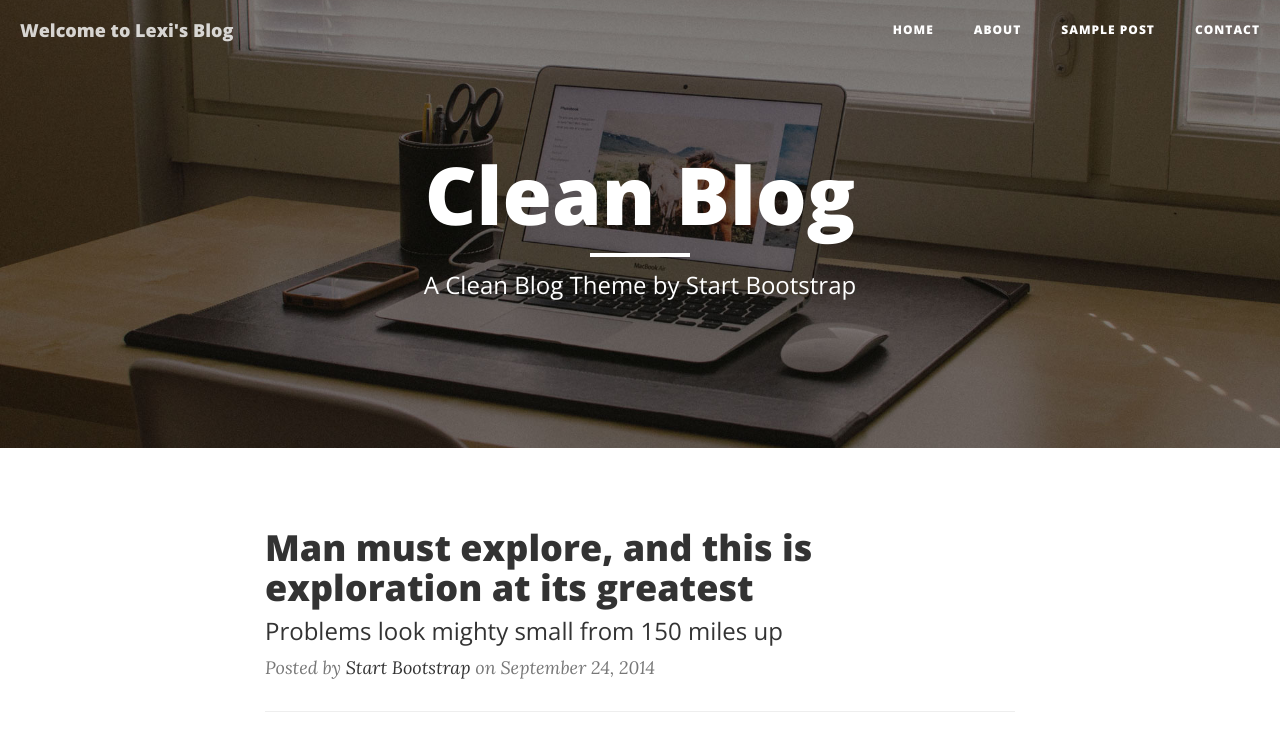
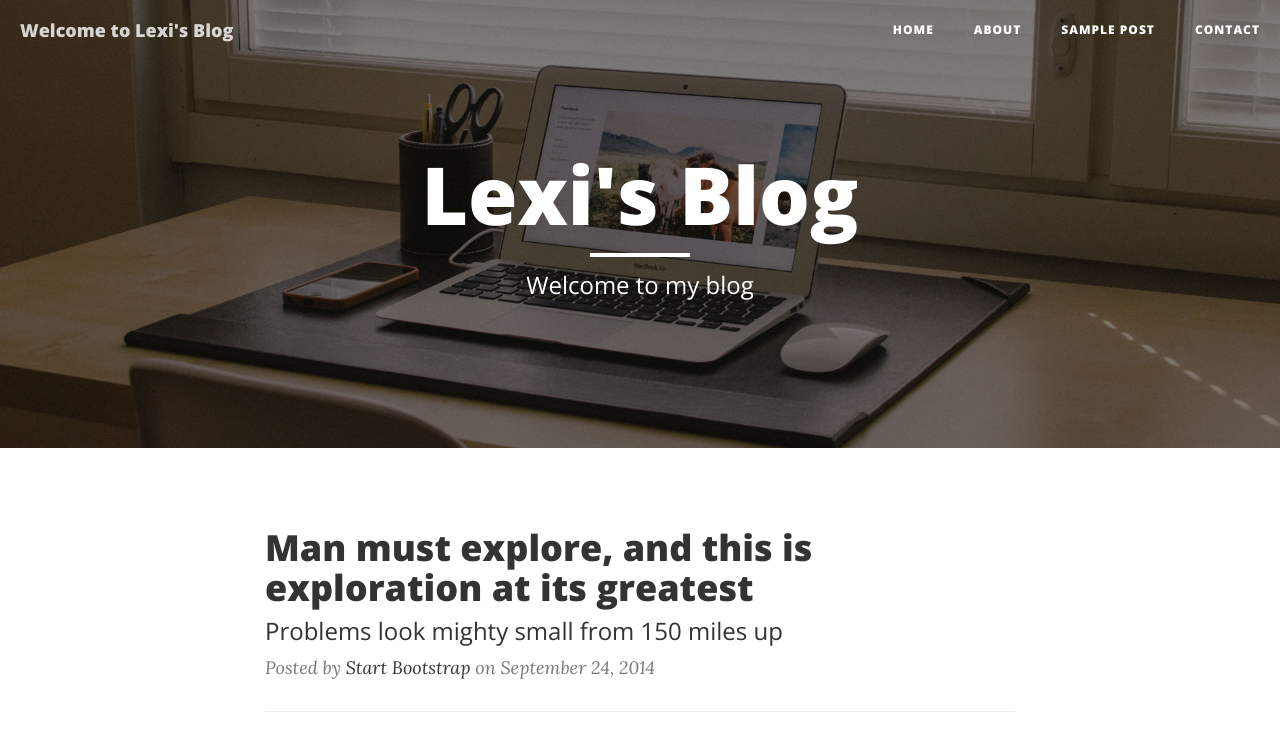
Before and after one commit to lexisong/GirlsCodingDayDemo, a website: page index.html in a window 1280 px wide. Shown: the top 739 px of the page. Drawn offline with nearby package versions, Linux system fonts and the light colour scheme.

Commit message:
change title
Change title

```diff
--- a/index.html
+++ b/index.html
@@ -74,9 +74,9 @@
             <div class="row">
                 <div class="col-lg-8 col-lg-offset-2 col-md-10 col-md-offset-1">
                     <div class="site-heading">
-                        <h1>Clean Blog</h1>
+                        <h1>Lexi's Blog</h1>
                         <hr class="small">
-                        <span class="subheading">A Clean Blog Theme by Start Bootstrap</span>
+                        <span class="subheading">Welcome to my blog</span>
                     </div>
                 </div>
             </div>
```
